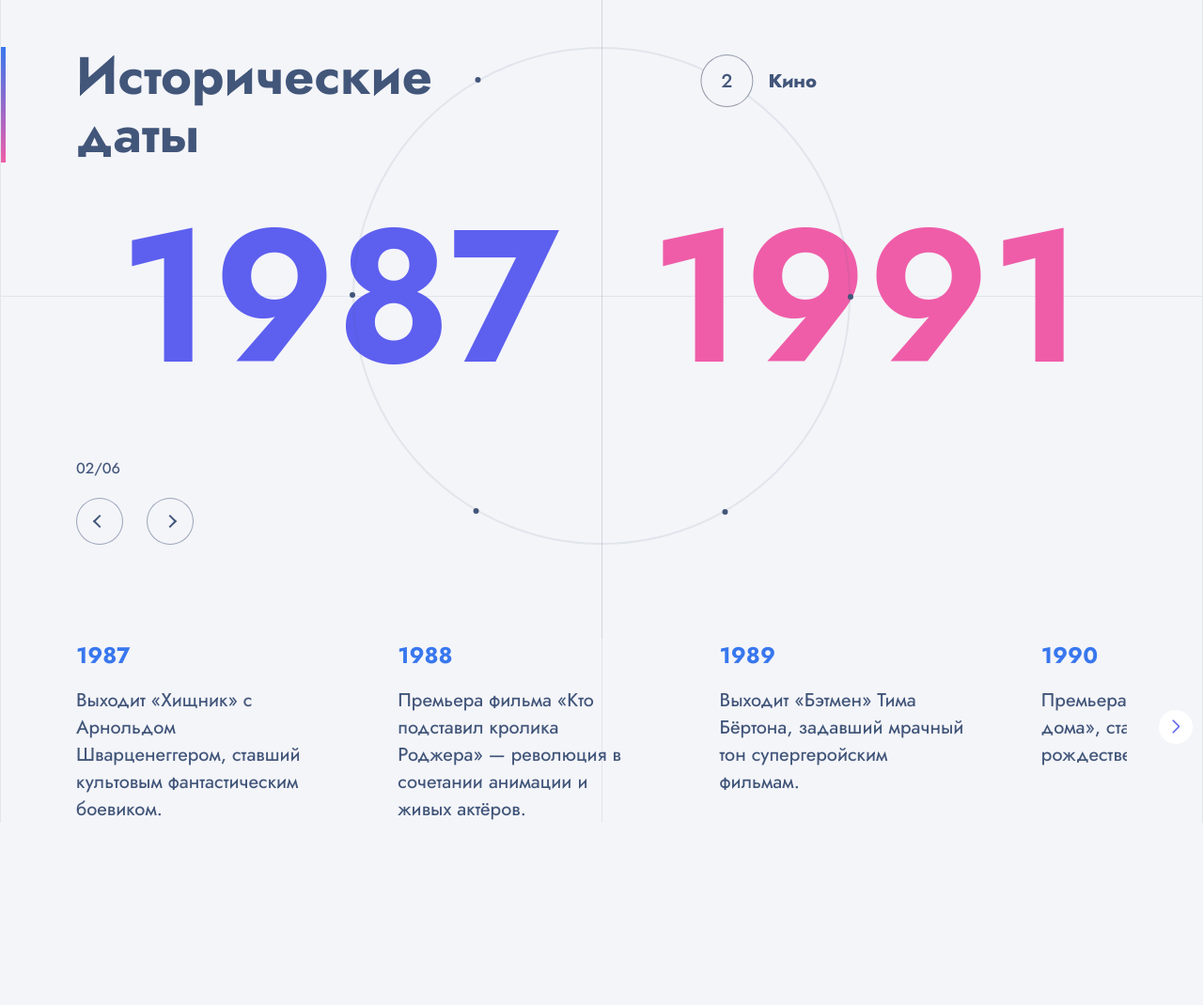
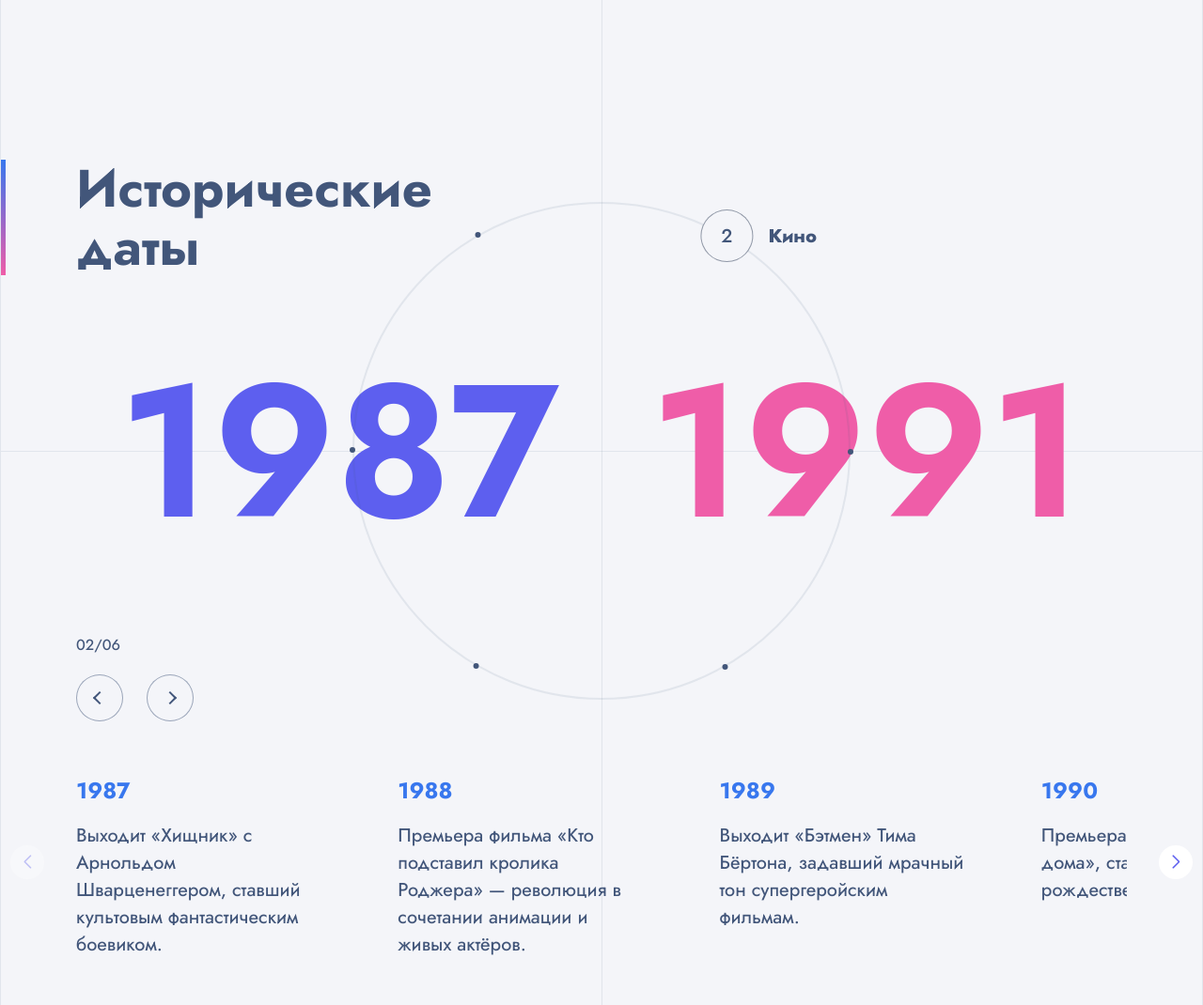
Before and after one commit to A64Danil/cyrcleSlider_only_company, a website built with webpack: page src/index.html in a window 1280 px wide. Shown: the whole page at 94% size. Before the commit the page ends 876 px from the top, so only its background shows below. Built offline with nearby package versions, Linux system fonts and the light colour scheme.

Commit message:
fix: strong refactoring of desktop version

```diff
--- a/src/index.html
+++ b/src/index.html
@@ -2,6 +2,8 @@
 <html lang="en">
   <head>
     <meta charset="UTF-8" />
+    <meta http-equiv="X-UA-Compatible" content="IE=edge" />
+    <meta name="viewport" content="width=device-width, initial-scale=1.0" />
     <title>Тестовое задание - <%= htmlWebpackPlugin.options.title %></title>
     <link
       rel="stylesheet"
@@ -21,6 +23,7 @@
           <div class="spinnerTitle spinnerTitle_first">2010</div>
           <div class="spinnerTitle spinnerTitle_second">2014</div>
         </div>
+      </div>
 
       <div class="spinnerControl">
         <div class="spinnerCounter">
@@ -35,19 +38,6 @@
         <button class="spinnerBtn spinnerBtn_prev"></button>
         <button class="spinnerBtn spinnerBtn_next"></button>
       </div>
-      </div>
-    </section>
-
-    <section class="container historicalLine">
-      <!-- Swiper -->
-      <!--            <div class="swiper-wrapper">-->
-      <!--              <div class="swiper-slide">-->
-      <!--                <div class="event">-->
-      <!--                  <h3 class="event__year">{year}</h3>-->
-      <!--                  <p class="event__desc">{description}</p>-->
-      <!--                </div>-->
-      <!--              </div>-->
-      <!--            </div>-->
 
       <div class="swiper-mainWrapper">
         <div class="swiper mySwiper">
@@ -126,6 +116,7 @@
         <div class="swiper-button swiper-button-prev"></div>
       </div>
     </section>
+
     <script></script>
   </body>
 </html>
--- a/src/styles/commonStyles.scss
+++ b/src/styles/commonStyles.scss
@@ -23,7 +23,11 @@ $second-blue-color: #3877ee;
   --main-blue-color: #{$main-blue-color};
   --second-blue-color: #{$second-blue-color};
 
-  --side-padding: 80px;
+  --side-padding: 20px;
+
+  @media screen and (min-width: 768px) {
+    --side-padding: 80px;
+  }
 }
 
 * {
--- a/src/styles/customStyles.scss
+++ b/src/styles/customStyles.scss
@@ -1,10 +1,7 @@
 .mainTitle {
-  font-size: 3.5rem;
-  width: 450px;
-  line-height: 110%;
-  position: absolute;
-  top: 0;
-  //left: 0;
+  font-size: 1.25rem;
+  width: 130px;
+  margin-bottom: 3.5rem;
 
   &:before {
     content: '';
@@ -17,6 +14,17 @@
     background: linear-gradient(to bottom, #3877ee 0%, #ef5da8 100%);
 
     transform: translate(calc(-1 * var(--side-padding)), 0);
+  }
+
+  @media screen and (min-width: 768px) {
+    font-size: 3.5rem;
+    width: 450px;
+    line-height: 110%;
+    position: absolute;
+    top: 0;
+    //left: var(--side-padding);
+    margin-bottom: 0;
+    margin-top: -45px;
   }
 }
 
@@ -41,7 +49,14 @@
     margin-bottom: 1rem;
   }
   &__desc {
-    font-size: 1.25rem;
+    font-size: 0.8rem;
     margin-bottom: 0;
+
+    @media screen and (min-width: 360px) {
+      font-size: 1rem;
+    }
+    @media screen and (min-width: 768px) {
+      font-size: 1.25rem;
+    }
   }
 }
--- a/src/styles/gridLayout.scss
+++ b/src/styles/gridLayout.scss
@@ -17,11 +17,18 @@
     left: 50%;
     top: 0;
   }
+
+  @media screen and (min-width: 768px) {
+  }
 }
 
 .historicalCircle {
-  padding: 50px 0;
+  padding: 60px 0;
   position: relative;
+
+  @media screen and (min-width: 768px) {
+    padding: 215px 0 50px;
+  }
 }
 
 .spinnerContainer {
--- a/src/styles/spinner.scss
+++ b/src/styles/spinner.scss
@@ -16,9 +16,11 @@
 .spinnerContainer {
   position: relative;
   padding: 0 var(--side-padding);
-  margin-bottom: 50px;
 }
 .spinner {
+  display: none;
+
+  @media screen and (min-width: 768px) {
     position: relative;
     width: 530px;
     height: 530px;
@@ -29,6 +31,7 @@
     align-items: center;
     justify-content: center;
     z-index: 5;
+  }
 
   &_fastAnimation {
     .spinnerPoint {
@@ -115,19 +118,27 @@
 
 .spinnerDoubleTitle {
   display: flex;
+  font-weight: 650;
+  font-size: 3.5rem;
+  justify-content: space-between;
+
+  @media screen and (min-width: 768px) {
+    position: absolute;
     gap: 6rem;
-  position: absolute;
     top: 50%;
     left: 50%;
     transform: translate(-50%, -50%);
     font-size: 12.5rem;
-  font-weight: 650;
     z-index: 3;
+  }
 }
 
 .spinnerControl {
-  position: absolute;
-  bottom: 0;
+  //position: absolute;
+  //bottom: 0;
+  margin-left: var(--side-padding);
+  margin-top: -70px;
+  margin-bottom: 3.5rem;
 }
 
 .spinnerCounter {
--- a/src/styles/swiper.scss
+++ b/src/styles/swiper.scss
@@ -9,6 +9,7 @@
   position: relative;
 
   .swiper-button {
+    display: none;
     width: 36px;
     height: 36px;
     border-radius: 50%;
@@ -24,6 +25,10 @@
       font-weight: bold;
       color: var(--main-blue-color);
     }
+
+    @media screen and (min-width: 768px) {
+      display: flex;
+    }
   }
 }
 
--- a/src/ts/spinner.ts
+++ b/src/ts/spinner.ts
@@ -340,18 +340,19 @@ class SpinningPoints {
     this.swiper = new Swiper('.mySwiper', {
       modules: [Navigation, Pagination],
       // loop: true,
-      slidesPerView: 3.5,
+      slidesPerView: 1.5,
+      spaceBetween: 25,
+      // navigation: false,
 
-      spaceBetween: 80,
-      // If we need pagination
-      // pagination: {
-      //   el: '.swiper-pagination',
-      // },
-
-      // Navigation arrows
-      navigation: {
-        nextEl: '.swiper-button-next',
-        prevEl: '.swiper-button-prev',
+      breakpoints: {
+        768: {
+          slidesPerView: 3.5,
+          spaceBetween: 80,
+          navigation: {
+            nextEl: '.swiper-button-next',
+            prevEl: '.swiper-button-prev',
+          },
+        },
       },
     });
   }
@@ -472,7 +473,8 @@ class SpinningPoints {
 }
 
 const spiningPointsConfig = {
-  containerSelector: '.spinnerContainer',
+  // containerSelector: '.spinnerContainer',
+  containerSelector: '.historicalCircle',
   swiperContainerSelector: '.swiper-mainWrapper',
   startPosition: 2,
   speed: 600,
```
Lines whose indentation alone changed are shown as unchanged.
